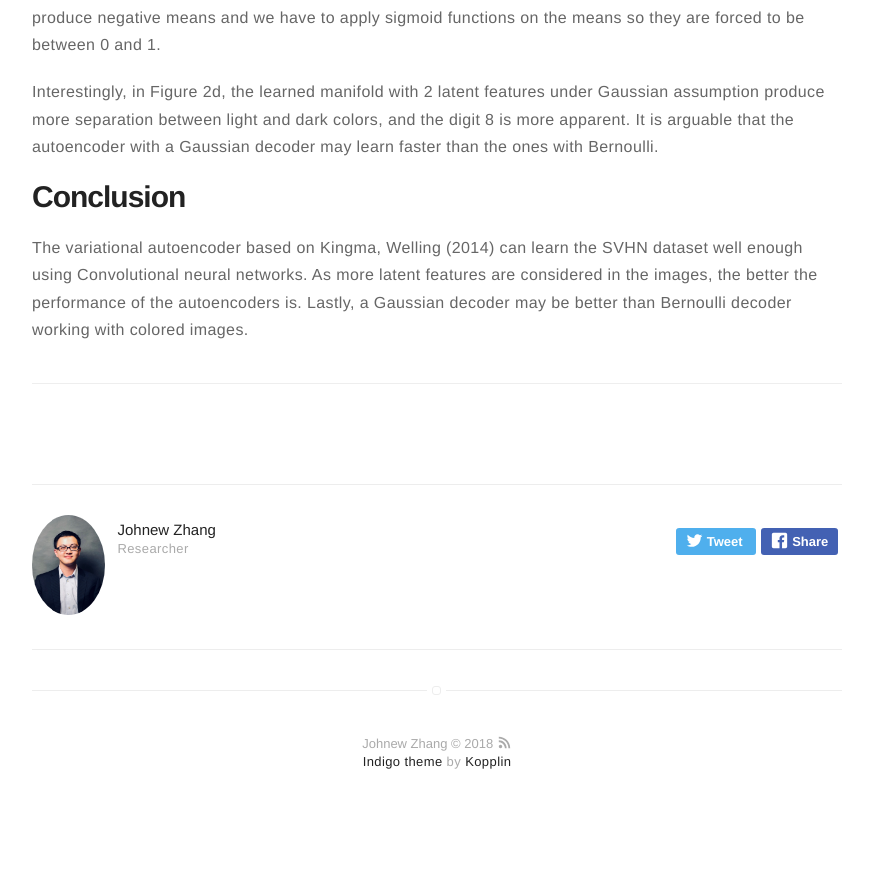
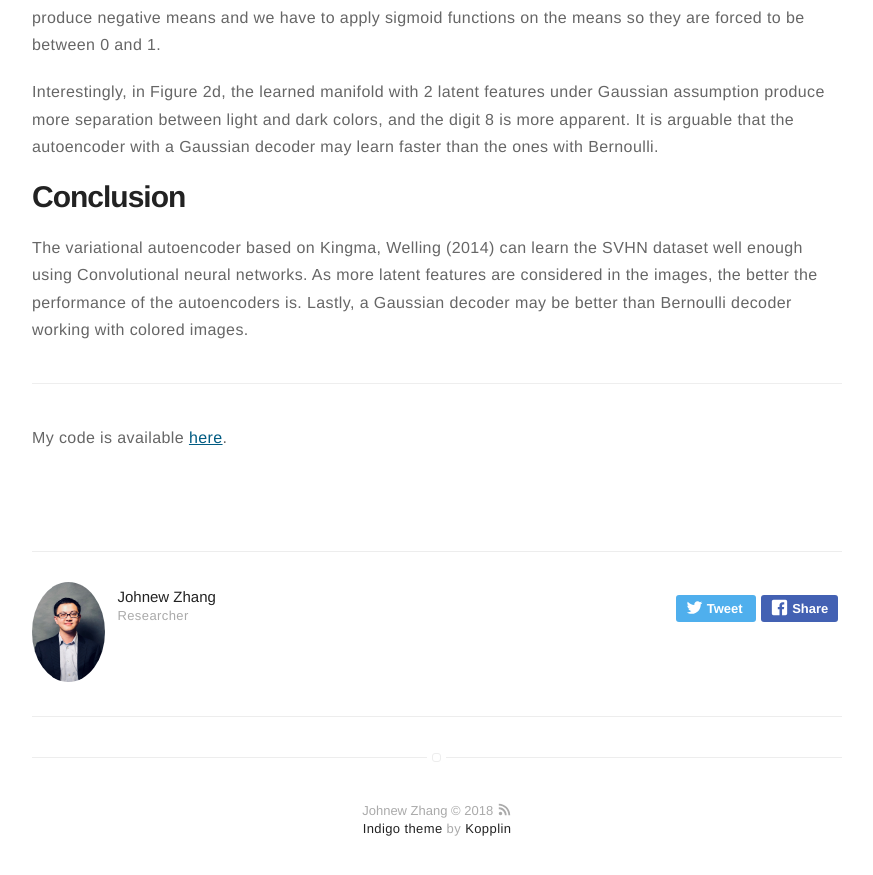
Before and after one commit to WizardKingZ/WizardKingZ.github.io, a Jekyll site: the page built from _posts/2018-09-22-VAE.markdown, in a window 1280 px wide and 900 px high, scrolled down 6330 px. Shown: the top 875 px of the window, without its empty margins (203-1076 px from the left). Built offline with Jekyll 4.4.1, drawn with Linux system fonts in a browser that asks for light colours; formulas are drawn with MathJax 3; before the commit the page ends 7163 px from its top, so only the background shows below that.

Commit message:
Update 2018-09-22-VAE.markdown

```diff
--- a/_posts/2018-09-22-VAE.markdown
+++ b/_posts/2018-09-22-VAE.markdown
@@ -129,3 +129,5 @@
 The variational autoencoder based on Kingma, Welling (2014) can learn the SVHN dataset well enough using Convolutional neural networks. As more latent features are considered in the images, the better the performance of the autoencoders is. Lastly, a Gaussian decoder may be better than Bernoulli decoder working with colored images.
 
 ---
+
+My code is available <a href="https://github.com/WizardKingZ/variational_autoencoder">here</a>.
```
